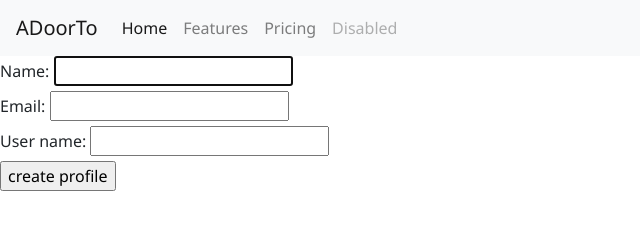
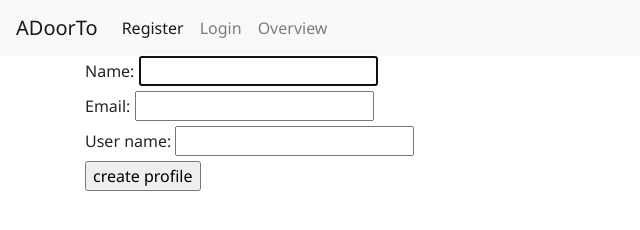
Before and after one commit to Seitek/ad2_reg, a website: page views/index.html in a window 1280 px wide. Shown: the whole page, without its empty margins (0-640 px from the left). Drawn offline with nearby package versions, Linux system fonts and the light colour scheme.

Commit message:
Layout angepasst

```diff
--- a/views/index.html
+++ b/views/index.html
@@ -4,7 +4,7 @@
 <head>
     <meta charset="utf-8" />
     <meta http-equiv="X-UA-Compatible" content="IE=edge">
-    <title>Adoorto - Register</title>
+    <title>ADoorTo - Register</title>
     <meta name="viewport" content="width=device-width, initial-scale=1">
     <link rel="stylesheet" href="./css/bootstrap.min.css">
     <link rel="stylesheet" href="./css/style.css">
@@ -27,19 +27,20 @@
         </button>
         <div class="collapse navbar-collapse" id="navbarNavAltMarkup">
             <div class="navbar-nav">
-                <a class="nav-item nav-link active" href="#">Home
+                <a class="nav-item nav-link active" href="./index.html">Register
                     <span class="sr-only">(current)</span>
                 </a>
-                <a class="nav-item nav-link" href="#">Features</a>
-                <a class="nav-item nav-link" href="#">Pricing</a>
-                <a class="nav-item nav-link disabled" href="#">Disabled</a>
+                <a class="nav-item nav-link" href="./login.html">Login</a>
+                <a class="nav-item nav-link" href="./overview.html">Overview</a>
             </div>
         </div>
     </nav>
 
 
 
-
+    <div class="container">
+        <div class="row">
+            <div class="col">
                 <form action="/submit" method="POST">
                     <fieldset>
                         <label for="name">Name: </label>
@@ -54,6 +55,10 @@
                         <input type="submit" value="create profile" />
                     </fieldset>
                 </form>
+            </div>
+        </div>
+    </div>
+
 
     <script src="https://code.jquery.com/jquery-3.3.1.slim.min.js" integrity="sha384-q8i/X+965DzO0rT7abK41JStQIAqVgRVzpbzo5smXKp4YfRvH+8abtTE1Pi6jizo"
         crossorigin="anonymous"></script>
```
Also changed, not shown: views/login.html (added, +14 -0 lines), views/overview.html (added, +14 -0 lines). Lines whose indentation alone changed are shown as unchanged.
